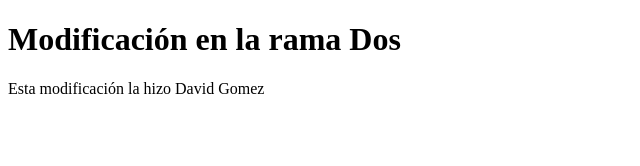
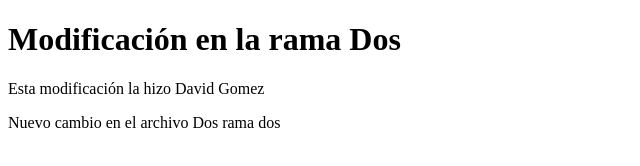
Before and after one commit to DavidM117/aweb.u1.t1.7, a plain HTML site: page aweb.u1.t1.7/Dos.html in a window 1280 px wide. Shown: the whole page, without its empty margins (0-640 px from the left). Drawn offline with Linux system fonts and the light colour scheme.

Commit message:
Modificacion NUEVA en archivo dos rama dos

```diff
--- a/aweb.u1.t1.7/Dos.html
+++ b/aweb.u1.t1.7/Dos.html
@@ -9,5 +9,6 @@
 <body>
     <h1>Modificación en la rama Dos</h1>
     <p>Esta modificación la hizo David Gomez</p>
+    <p>Nuevo cambio en el archivo Dos rama dos</p>
 </body>
 </html>
```
